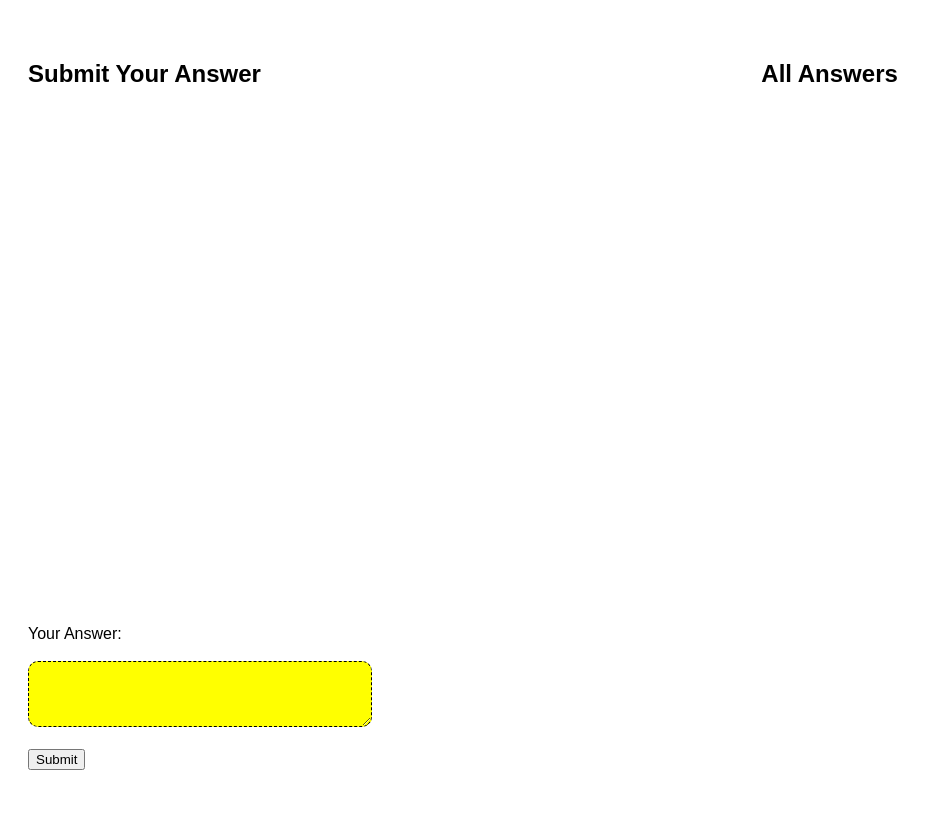
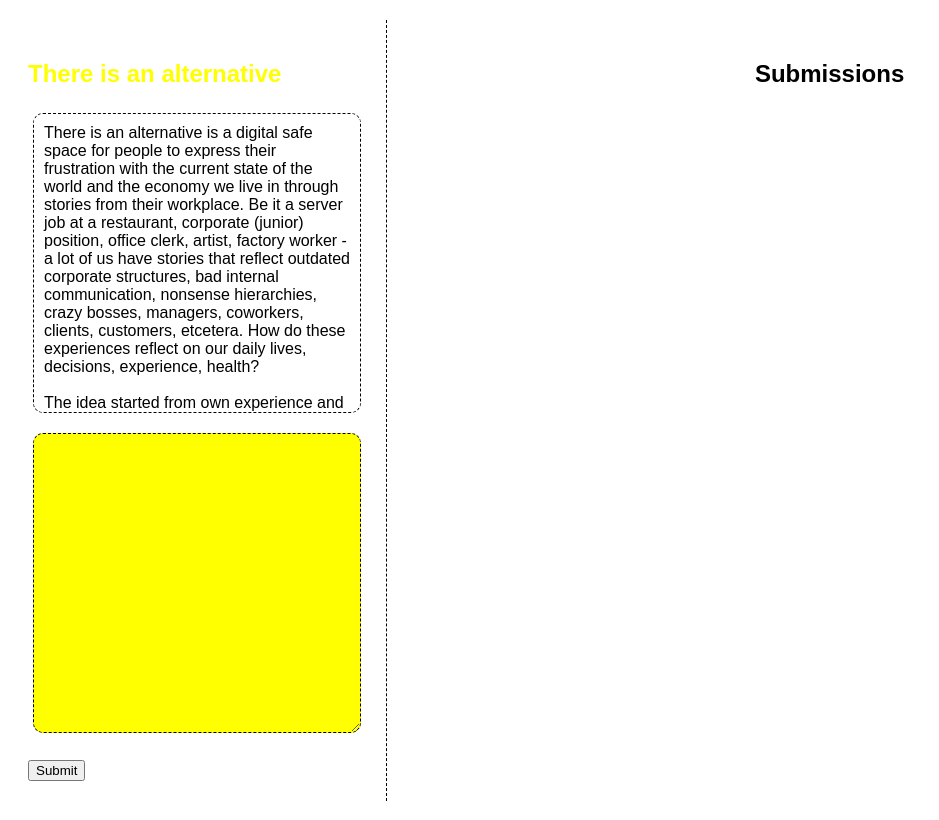
Before and after one commit to 50m37H1Ng3L53/thereisanalternative, a plain HTML site: page index.html in a window 1280 px wide. Shown: the whole page, without its empty margins (0-939 px from the left). Drawn offline with Linux system fonts and the light colour scheme; no server answers.

Commit message:
Update index.html

```diff
--- a/index.html
+++ b/index.html
@@ -3,42 +3,54 @@
 <head>
     <meta charset="UTF-8">
     <meta name="viewport" content="width=device-width, initial-scale=1.0">
-    <title>Anonymous Answer Form</title>
+    <title>There is an alternative</title>
    <style>
     body {
         font-family: Arial, Helvetica, sans-serif;
         font-size: 16px;
     }
+
+    h2 {
+        font-family: Arial, Helvetica, sans-serif;
+        font-size: 24px;
+        font-weight: 600;
+    }
+
     .container {
         display: flex;
         flex-wrap: wrap;
-    width: 100%; /* Full width for the container */
-    margin: 20px auto; /* Center the container horizontally */
-    box-sizing: border-box; /* Include padding in the total width */
+        width: 100%;
+        margin: 20px auto;
+        box-sizing: border-box;
     }
 
     .form-container, .answers-container {
         padding: 20px;
         box-sizing: border-box;
     }
+
     .form-container {
         flex-basis: 30%;
-                position: relative; /* Added to provide context for fixed positioning */
+        position: relative;
+        flex-direction: column;
+        align-items: center;
+    }
 
-        }
     .answers-container {
         flex-basis: 70%;
         display: flex;
         flex-direction: column;
         align-items: center;
     }
-        #answersList {
+
+    #answersList, #content {
         display: flex;
         flex-wrap: wrap;
         gap: 10px;
         max-width: 100%;
         justify-content: center;
     }
+
     .answer-box {
         background-color: white;
         padding: 10px;
@@ -50,24 +62,44 @@
         overflow: auto;
         box-sizing: border-box;
     }
-        #answer {
+
+    #description, #answer {
         border: 1px dashed black;
         border-radius: 10px;
-    background-color: yellow;
-    width: 100%; /* Ensure the textarea is full width */
-    box-sizing: border-box; /* Include padding and border in the width */
-}
-        #answerForm {
-            margin-bottom: 30px;
-        }
-        .answers-header {
-            text-align: center;
-            width: 100%;
-            margin-bottom: 20px;
+        padding: 10px;
+        margin: 5px;
+        box-sizing: border-box;
+        overflow: auto;
+        flex: auto;
+
     }
 
+    #answer {
+        background-color: yellow;
+
+
+    }
+
+    #description {
+        background-color: white;
+    }
+
+    #descriptionForm, #answerForm {
+        width: fit-content;
+    }
+
+
     /* Media Queries for Responsiveness */
+    @media (min-width: 1025px) {
+        .form-container {
+            border-right: 1px dashed black;
+        }
+        #answer, #description {
+            height: 300px;
 
+            width: calc(100% - 10px);
+        }
+    }
 
     @media (max-width: 1024px) {
         .form-container, .answers-container {
@@ -76,14 +108,17 @@
         .answer-box {
             flex: 1 1 calc(50% - 20px);
         }
+        #answerForm, #descriptionForm {
+            width: 100%;
+            flex: 1 1 calc(50% - 20px);
         }
 
-        @media (min-width: 1025px) {
-    #answerForm {
-        position: fixed; /* Added to fix the form to the bottom */
-        bottom: 0;       /* Position the form at the bottom */
-        width: calc(30% - 40px); /* Adjust width to fit within the container, accounting for padding */
+        #answer {
+            box-sizing: border-box;
+            width: calc(100% - 10px)
+
         }
+
     }
 
     @media (max-width: 768px) {
@@ -93,11 +128,13 @@
         .answer-box {
             flex: 1 1 calc(100% - 20px);
         }
-            #answer {
-                height: 100px;
+        #answerForm, #descriptionForm {
+            width: auto;
             flex: 1 1 calc(100% - 20px);
         }
+
     }
+
     @media (max-width: 480px) {
         .form-container, .answers-container {
             flex-basis: 100%;
@@ -105,26 +142,39 @@
         .answer-box {
             flex: 1 1 calc(100% - 10px);
         }
-            #answer {
-                height: 80px;
-                flex: (100% - 20px);
+
+        #answerForm, #descriptionForm {
+            width: auto;
+            flex: 1 1 calc(100% - 10px);
         }
+
+
     }
 </style>
+
 </head>
 <body>
     <div class="container">
         <div class="form-container">
-            <h2>Submit Your Answer</h2>
+            <h2 style="color: yellow;" id="content-header">There is an alternative</h2>
+            <div id="content">
+                <div id="descriptionForm"><div id="description">
+                    There is an alternative is a digital safe space for people to express their frustration with the current state of the world and the economy we live in through stories from their workplace. Be it a server job at a restaurant, corporate (junior) position, office clerk, artist, factory worker - a lot of us have stories that reflect outdated corporate structures, bad internal communication, nonsense hierarchies, crazy bosses, managers, coworkers, clients, customers, etcetera. How do these experiences reflect on our daily lives, decisions, experience, health?
+                    <br> <br>The idea started from own experience and those shared by friends, mostly working in HORECA (Hotels, Restaurants, Cafes). It was born from desire, driven by frustration, aiming to start a dialogue, and, hopefully, enforce some long overdue changes. As opposed to Thatcher’s gaslighting TINA (There is no alternative), claiming that there is no other viable system than capitalism, TIA offers a space that encourages alternatives and doesn’t dismiss them as naive or foolish. To think of an alternative that benefits most (decent life above poverty line) as naive - isn’t it an act performed by those who don’t benefit from these changes? Or those who can’t afford to even begin to believe life can get better? How does one drop their privilege if it benefits their living standard? How does one question the system that holds its foot on their neck? To think that the necessary societal changes that directly affect our ways of living are naïve, dismiss them as impossible, and carry on living in current reality, is just another act of participation in the capitalist charades.
+                    <br> <br>Please, feel free to vent, and to share your story in the form below. Feel free to be hopeful for a minute. Share what happened, share what you think, share what could be different. You answer is completely anonymous. The answers are recorded through the form, which are then displayed as separate stories. We do not collect any of your data, we have no interest in it, and this platform is a communal property.
+                    <br> <br>If you would like to remove your story, request it through this form, indicating which story is yours (you can find your story within the feed and copy paste it in the email). This form is also completely anonymous, the only input we get is the email body. You do not need to enter a name or an email address.
+                    <br> <br>Hopefully this project will play a tiny part in a big change, and will not be a stagnating swamp of blood boiling experiences (but that is also fine). May we unite in our struggle against the MAN, and may we refuse what’s not ours to carry. Let’s not accept a life we don’t deserve.<br> <br>
+                </div>
+                </div>
                 <form id="answerForm">
-                <label for="answer">Your Answer:</label><br><br>
                     <textarea id="answer" name="answer" rows="4" cols="50"></textarea><br><br>
                     <button type="submit">Submit</button>
                 </form>
             </div>
+        </div>
 
         <div class="answers-container">
-            <h2 class="answers-header">All Answers</h2>
+            <h2 class="answers-header">Submissions</h2>
             <div id="answersList"></div>
         </div>
     </div>
@@ -174,11 +224,13 @@
                 }
             });
             document.getElementById('answer').style.height = maxHeight + 'px';
+            document.getElementById('description').style.height = maxHeight + 'px';
         }
 
         window.addEventListener('resize', updateAnswerHeight); // Adjust height on window resize
         loadAnswers(); // Initial load
+
+
     </script>
-
 </body>
 </html>
```
Lines whose indentation alone changed are shown as unchanged.
